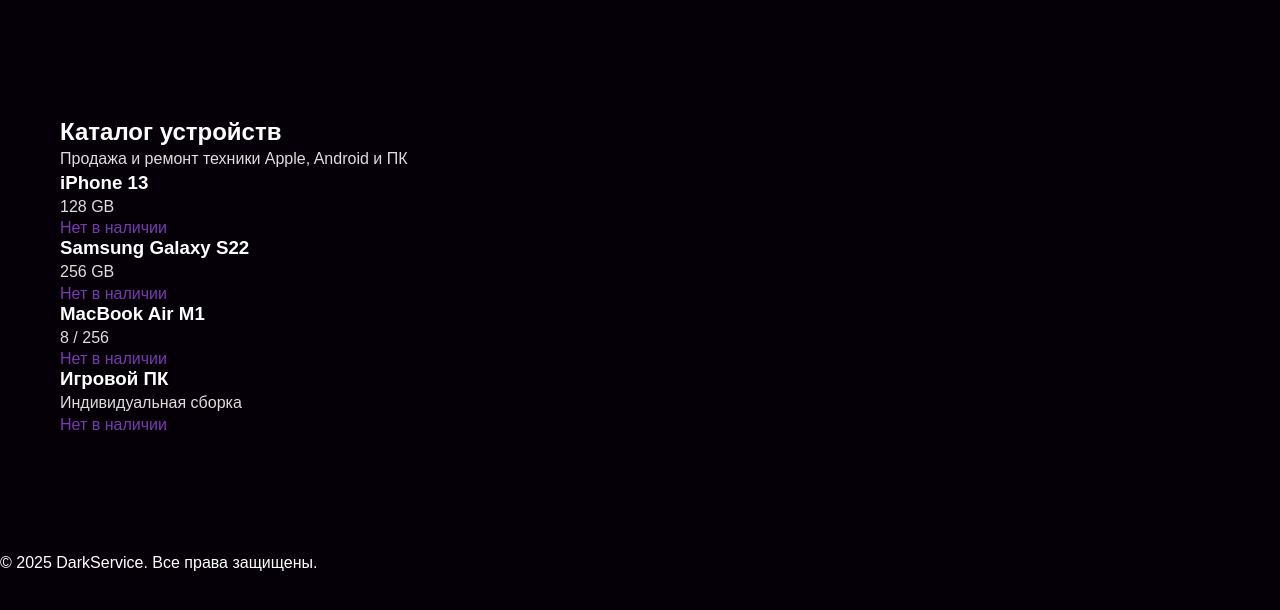
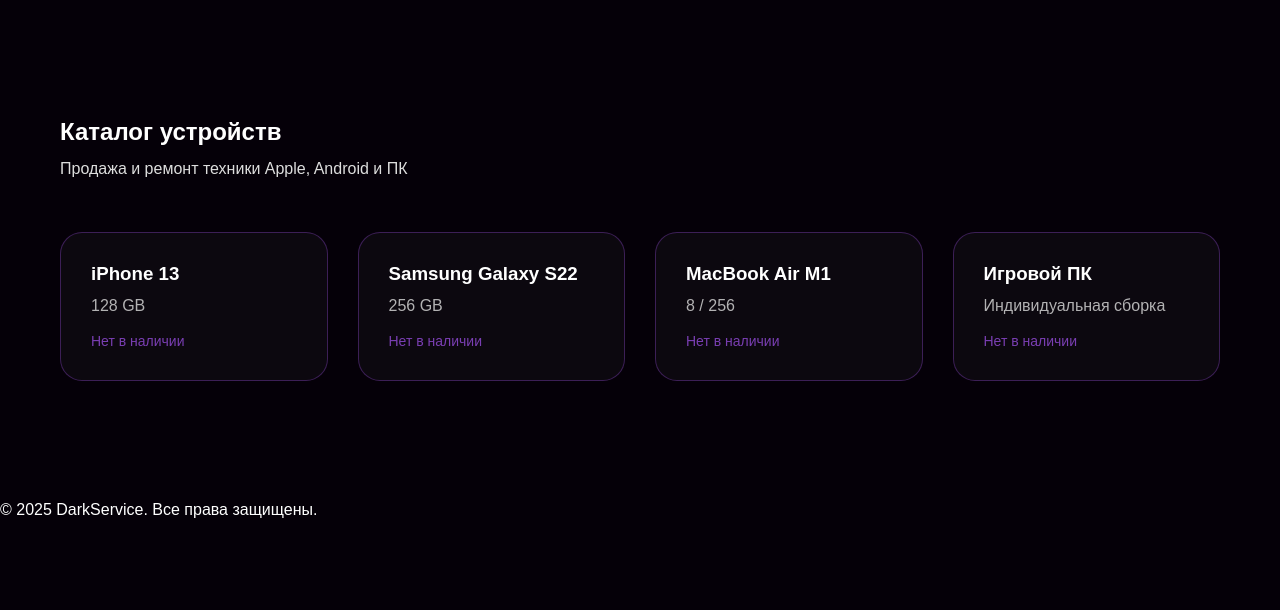
Before and after one commit to nikolayborzenko1331-jpg/darkservice-saas, a website: page public/catalog.html in a window 1280 px wide. Shown: the part 38-648 px from the top of the page. Drawn offline with Linux system fonts and the light colour scheme.

Commit message:
Update style.css

```diff
--- a/public/style.css
+++ b/public/style.css
@@ -289,3 +289,44 @@
   color: #cfc3ff;
   line-height: 1.6;
 }
+/* ===== CATALOG PAGE ===== */
+
+.subtitle {
+  margin-top: 10px;
+  color: #cfc3ff;
+}
+
+.catalog-grid {
+  margin-top: 50px;
+  display: grid;
+  grid-template-columns: repeat(auto-fit, minmax(240px, 1fr));
+  gap: 30px;
+}
+
+.catalog-item {
+  padding: 30px;
+  border-radius: 22px;
+  background: rgba(255,255,255,0.03);
+  border: 1px solid rgba(168,85,247,0.3);
+  transition: 0.3s;
+}
+
+.catalog-item:hover {
+  transform: translateY(-5px);
+  box-shadow: 0 0 35px rgba(168,85,247,0.5);
+}
+
+.catalog-item h3 {
+  margin-bottom: 8px;
+}
+
+.catalog-item p {
+  opacity: 0.8;
+  margin-bottom: 14px;
+}
+
+.catalog-item .status {
+  font-size: 14px;
+  color: #a855f7;
+  opacity: 0.7;
+}
```
